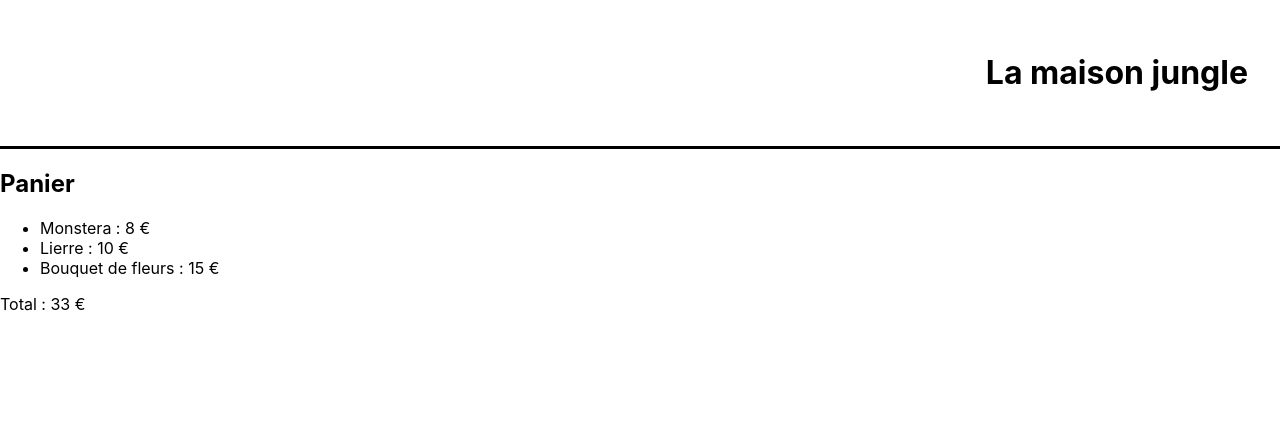
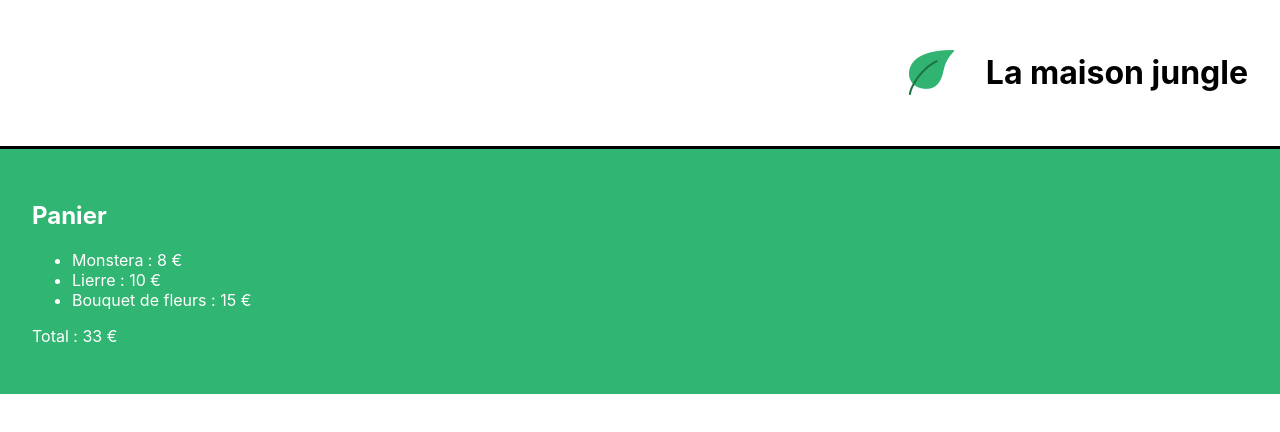
Before and after one commit to Vives-M/learning-react, a React app in the folder la-maison-jungle/: page / in a window 1280 px wide. Built offline with nearby package versions, Linux system fonts and the light colour scheme.

Commit message:
add style on cart

```diff
--- a/la-maison-jungle/src/components/Banner.js
+++ b/la-maison-jungle/src/components/Banner.js
@@ -1,7 +1,13 @@
 import '../styles/Banner.css'
+import logo from '../assets/logo.png'
 
 function Banner() {
-    return <div className='lmj-banner'><h1>La maison jungle</h1></div>
+  const title = 'La maison jungle'
+    return (
+    <div className='lmj-banner'>
+      <img src={logo} alt='Logo La Maison Jungle' className='lmj-logo' />
+      <h1 className='lmj-title'>{title}</h1>
+      </div>)
 }
 
 export default Banner
--- a/la-maison-jungle/src/components/Cart.js
+++ b/la-maison-jungle/src/components/Cart.js
@@ -1,8 +1,10 @@
+import '../styles/Cart.css';
+
 function Cart() {
   const monsteraPrice = 8
   const lierrePrice = 10
   const fleursPrice = 15
-  return <div>
+  return <div className="lmj-cart">
     <h2>Panier</h2>
     <ul>
       <li>Monstera : {monsteraPrice} €</li>
--- a/la-maison-jungle/src/styles/Banner.css
+++ b/la-maison-jungle/src/styles/Banner.css
@@ -1,6 +1,19 @@
-.lmj-banner{
-  color: black;
-  text-align: right;
-  padding: 32px;
-  border-bottom: solid 3px black;
+.lmj-banner {
+	color: black;
+	text-align: right;
+	padding: 32px;
+	border-bottom: solid 3px black;
+	display: flex;
+	justify-content: flex-end;
+	flex-direction: row;
+	align-items: center;
 }
+
+.lmj-title {
+	padding-left: 32px;
+}
+
+.lmj-logo {
+	height: 45px;
+	width: 45px;
+}
--- /dev/null
+++ b/la-maison-jungle/src/styles/Cart.css
@@ -0,0 +1,5 @@
+.lmj-cart{
+  padding: 32px;
+  color: white;
+  background-color: #31b572;
+}
```
